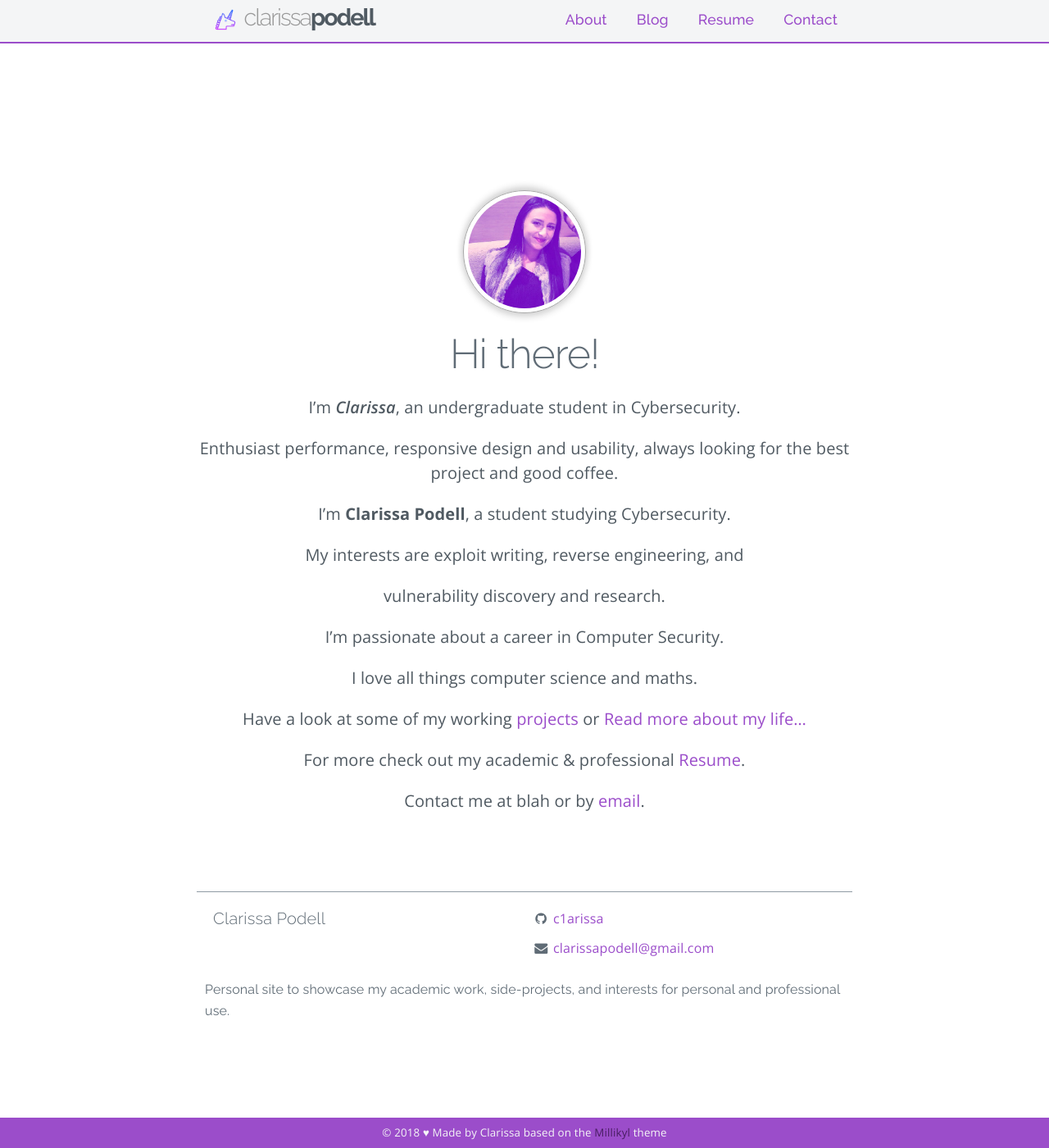
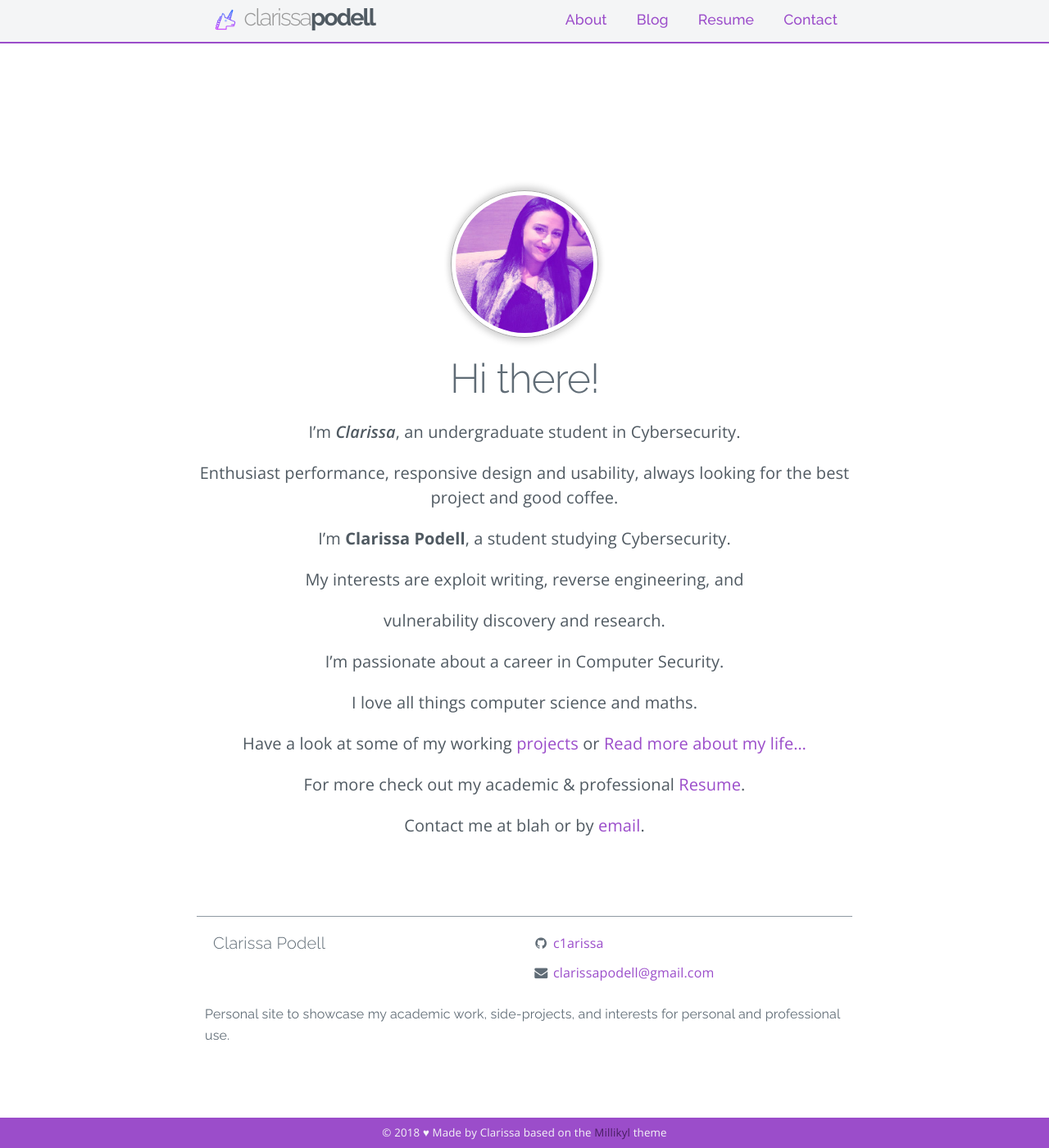
Before and after one commit to c1arissa/c1arissa.github.io, a Jekyll site: the page built from index.md, in a window 1280 px wide and 1400 px high. Shown: the whole window at 82% size. Built offline with Jekyll 4.4.1, drawn with Linux system fonts in a browser that asks for light colours; nearby versions of some CDN libraries; a style sheet for code colours, icons or effects is not loaded.

Commit message:
Update main.scss

```diff
--- a/css/main.scss
+++ b/css/main.scss
@@ -146,7 +146,7 @@ body {
 
 .avatar {
   padding-top: 10%;
-  margin-bottom: 10px;
+  margin-bottom: 15px;
 }
 
 .centered {
@@ -280,8 +280,8 @@ hr {
 	border-radius:50%;
 	vertical-align:middle;
 	//max-width: 100%;
-	width: 150px;
-	height: 150px;
+	width: 180px;
+	height: 180px;
 	-webkit-border-radius: 100px;
 	-moz-border-radius: 100px;
 	box-shadow: 0 4px 8px 0 $color-quaternary, 0 -4px 8px 0 rgba(0, 0, 0, 0.19);
```
